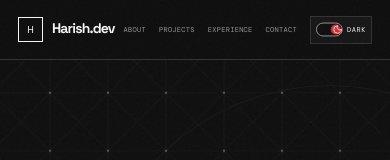
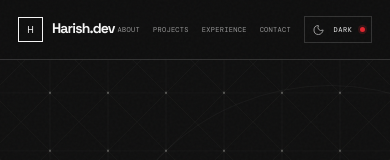
Before and after one commit to Harish-Gen/harish-portfolio, a React (Vite) app: page / in a window 390 px wide. Shown: the top 160 px of the page. Built offline with nearby package versions, Linux system fonts and the light colour scheme.

Commit message:
theme button ehancements

```diff
--- a/src/App.jsx
+++ b/src/App.jsx
@@ -269,12 +269,11 @@ const Navbar = ({ darkTheme, toggleTheme }) => {
             aria-pressed={darkTheme}
             title={`Current theme: ${darkTheme ? 'dark' : 'light'}`}
           >
-            <span className="theme-toggle-track" aria-hidden="true">
-              <span className="theme-toggle-knob">
-                {darkTheme ? <Moon size={11} /> : <Sun size={11} />}
-              </span>
+            <span className="theme-toggle-icon" aria-hidden="true">
+              {darkTheme ? <Moon size={12} /> : <Sun size={12} />}
             </span>
             <span className="theme-toggle-label">{darkTheme ? 'DARK' : 'LIGHT'}</span>
+            <span className="theme-toggle-status" aria-hidden="true" />
           </button>
         </div>
       </div>
--- a/src/Enhancements.css
+++ b/src/Enhancements.css
@@ -89,46 +89,21 @@
 
 /* Compact system-style theme switch */
 .theme-toggle {
-  width: auto;
-  min-width: 69px;
-  height: 30px;
-  padding: 0 7px;
-  gap: 6px;
-  justify-content: flex-start;
+  width: 74px;
+  height: 29px;
+  padding: 0 8px;
+  gap: 7px;
+  justify-content: space-between;
   border-color: var(--line);
-  background: var(--surface);
+  background: transparent;
   color: var(--text);
+  cursor: pointer;
+  transition: border-color 180ms ease, color 180ms ease, background 180ms ease;
 }
 
-.theme-toggle-track {
-  position: relative;
-  width: 29px;
-  height: 15px;
-  flex: 0 0 29px;
-  border: 1px solid var(--secondary);
-  border-radius: 10px;
-  background: var(--bg);
-  transition: border-color 180ms ease, background 180ms ease;
-}
-
-.theme-toggle-knob {
-  position: absolute;
-  top: 1px;
-  left: 1px;
-  width: 11px;
-  height: 11px;
-  display: grid;
-  place-items: center;
-  border-radius: 50%;
-  background: var(--text);
-  color: var(--bg);
-  transition: transform 180ms ease, background 180ms ease, color 180ms ease;
-}
-
-.theme-toggle.is-dark .theme-toggle-knob {
-  transform: translateX(14px);
-  background: var(--red);
-  color: #fff;
+.theme-toggle-icon {
+  display: flex;
+  color: var(--secondary);
 }
 
 .theme-toggle-label {
@@ -136,8 +111,23 @@
   letter-spacing: .08em;
 }
 
-.theme-toggle:hover .theme-toggle-track {
+.theme-toggle-status {
+  width: 5px;
+  height: 5px;
+  flex: 0 0 5px;
+  border-radius: 50%;
+  background: var(--red);
+  box-shadow: 0 0 0 2px color-mix(in srgb, var(--red) 18%, transparent);
+}
+
+.theme-toggle:hover,
+.theme-toggle:focus-visible {
   border-color: var(--red);
+  color: var(--red);
+}
+
+.theme-toggle:hover .theme-toggle-icon {
+  color: var(--red);
 }
 
 @media (max-width: 768px) {
@@ -155,24 +145,17 @@
   }
 
   .theme-toggle {
-    min-width: 61px;
-    height: 28px;
-    padding: 0 5px;
-    gap: 4px;
-  }
-
-  .theme-toggle-track {
-    transform: scale(.92);
-    transform-origin: left center;
-    margin-right: -2px;
+    width: 68px;
+    height: 27px;
+    padding: 0 6px;
+    gap: 5px;
   }
 }
 
 @media (prefers-reduced-motion: reduce) {
   .section-progress-marker,
   .section-progress button::after,
-  .theme-toggle-track,
-  .theme-toggle-knob {
+  .theme-toggle {
     transition: none;
   }
 }
```
